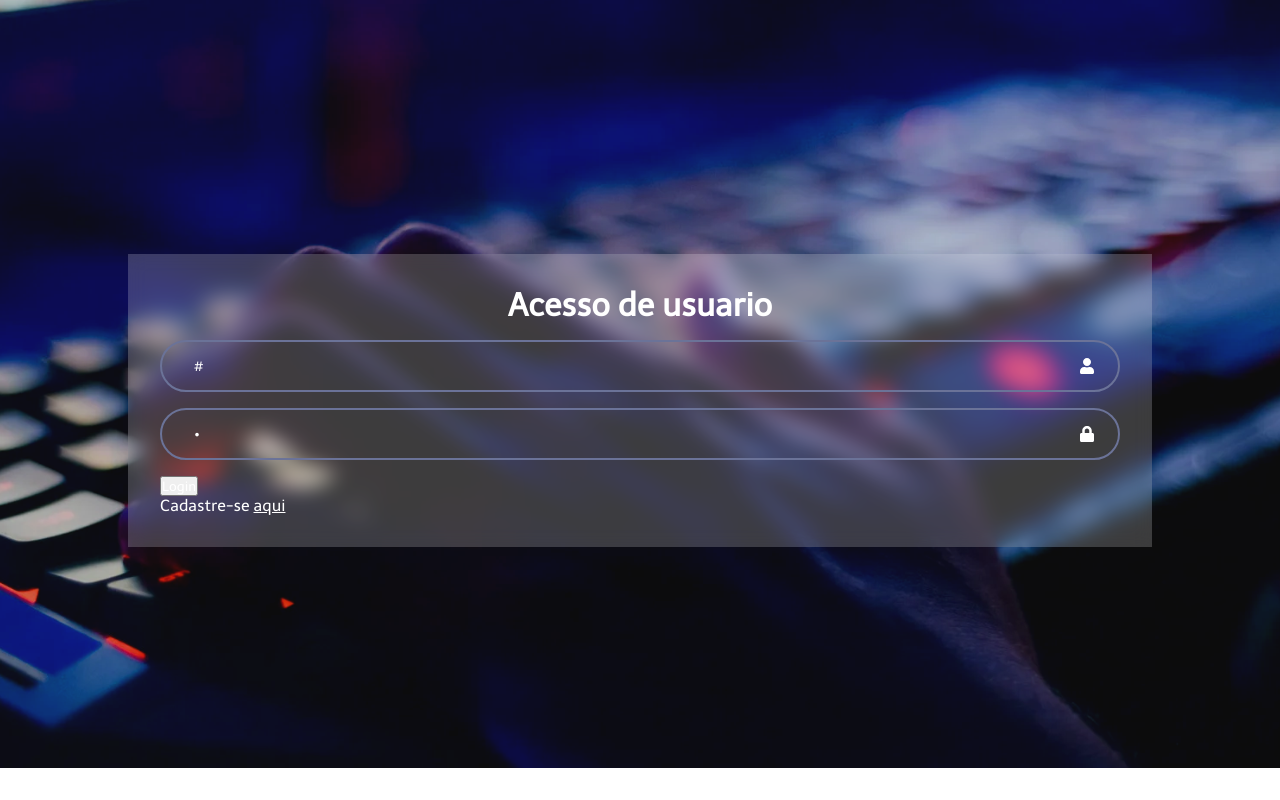
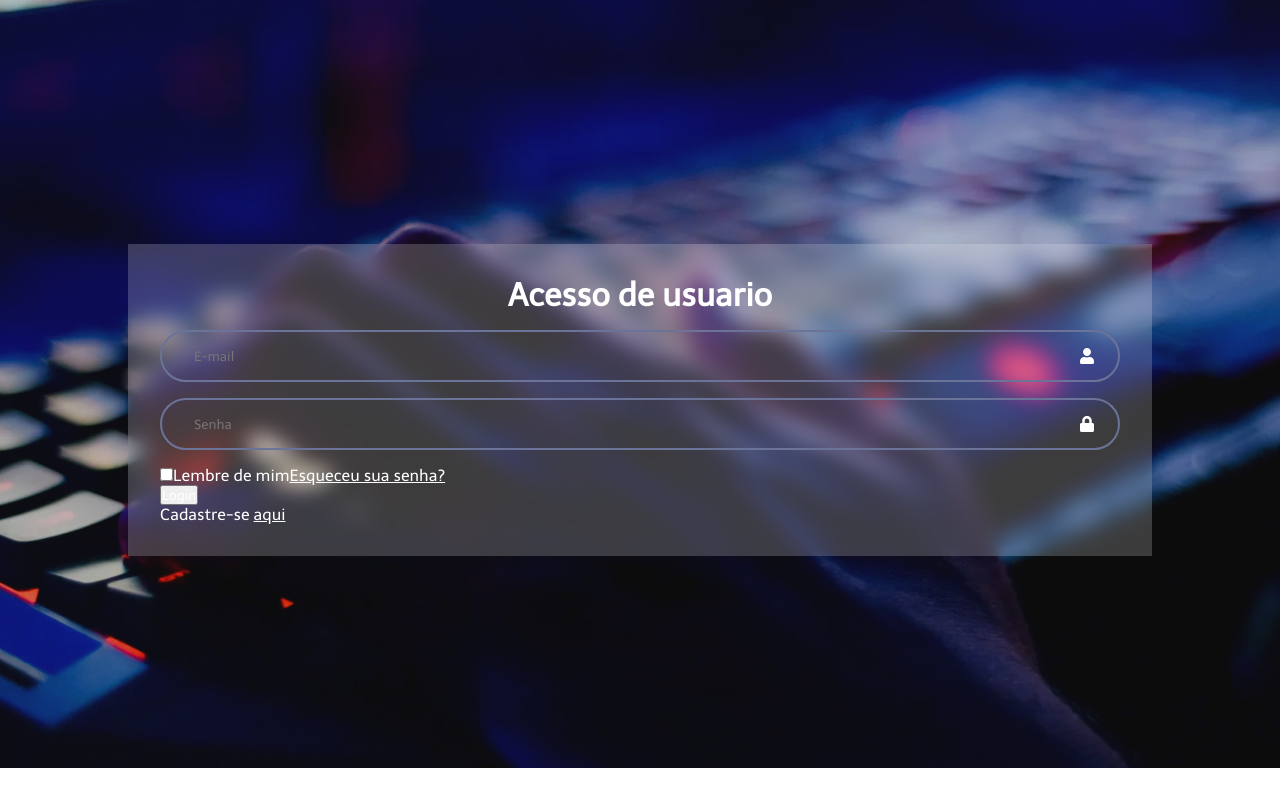
Before and after one commit to MarcioBADias/gestor-de-servicos-ti, a React (Vite) app: page / in a window 1280 px wide. Built offline with nearby package versions, Linux system fonts and the light colour scheme; a web font is replaced by a local one.

Commit message:
✔️ Checkbox de manter logado com espaco de 'esqueceu sua senha'

```diff
--- a/src/components/Login/Login.css
+++ b/src/components/Login/Login.css
@@ -31,8 +31,3 @@
   top: 50%;
   transform: translateY(-50%);
 }
-
-.container .recall-forget {
-  display: flex;
-  justify-content: space-between;
-}
--- a/src/components/Login/Login.jsx
+++ b/src/components/Login/Login.jsx
@@ -9,24 +9,19 @@ function Login() {
         <form>
           <h1>Acesso de usuario</h1>
           <div className="input-field">
-            <input
-              type="text"
-              name="email"
-              placeholder="E-mail"
-              required
-              value="#"
-            />
+            <input type="text" name="email" placeholder="E-mail" required />
             <FaUser className="icon" />
           </div>
           <div className="input-field">
-            <input
-              type="password"
-              name="senha"
-              placeholder="Senha"
-              required
-              value="#"
-            />
+            <input type="password" name="senha" placeholder="Senha" required />
             <FaLock className="icon" />
+          </div>
+          <div className="recall-forget">
+            <label>
+              <input type="checkbox" />
+              Lembre de mim
+            </label>
+            <a href="#">Esqueceu sua senha?</a>
           </div>
           <button type="submit">Login</button>
           <div className="signup-link">
```
